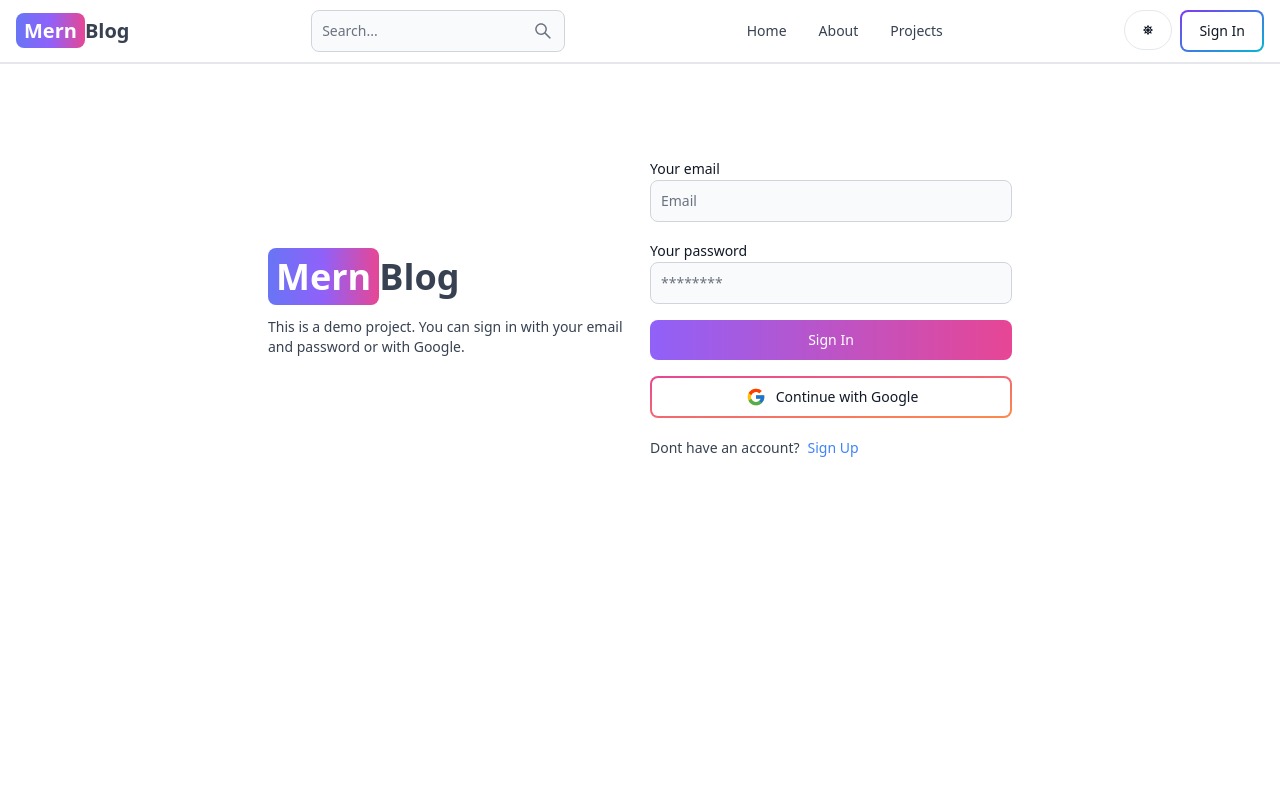
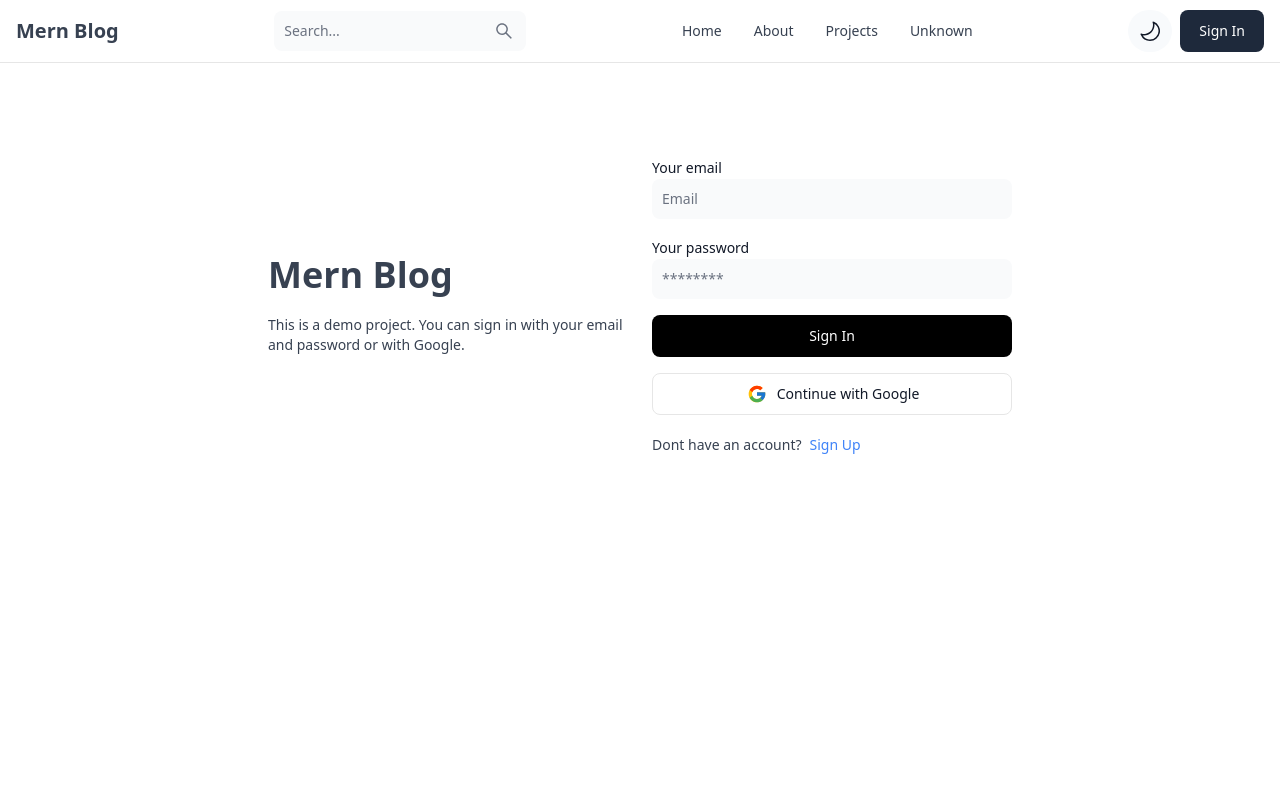
Before and after one commit to reeteshdulawat/mern-bog, a React (Vite) app in the folder client/: page /sign-in in a window 1280 px wide. Shown: the top 800 px of the page. Built offline with nearby package versions, Linux system fonts and the light colour scheme; no server answers.

Commit message:
Basic designing

```diff
--- a/client/src/components/Footer.jsx
+++ b/client/src/components/Footer.jsx
@@ -5,14 +5,14 @@ import { BsDribbble, BsFacebook, BsGithub, BsInstagram, BsTwitter } from "react-
 
 export default function FooterCom() {
   return (
-<Footer container className='border-t-8 border-teal-500'>
+<Footer container className='border-t-8 border-black'>
       <div className="w-full max-w-7xl mx-auto">
         <div className="grid w-full justify-between sm:flex md:grid-cols-1">
             <div className="mt-5">
           <Link to="/" className='self-center whitespace-nowrap text-lg sm:text-xl font-semibold dark:text-white'>
-            <span className='px-1 py-1 bg-gradient-to-r from-indigo-500 via-purple-500 to-pink-500 rounded-lg text-white'>Mern</span>
-            Blog
-        </Link></div>
+            <span>Mern Blog</span>
+        </Link>
+        </div>
           <div className="grid grid-cols-2 gap-8 mt-4 sm:grid-cols-3 sm:gap-6">
             <div>
               <Footer.Title title="about" />
--- a/client/src/components/Header.jsx
+++ b/client/src/components/Header.jsx
@@ -2,10 +2,12 @@ import React from 'react';
 import { Avatar, Button, Dropdown, Navbar, TextInput } from 'flowbite-react';
 import { Link, useLocation } from 'react-router-dom';
 import { AiOutlineSearch } from 'react-icons/ai';
-import { FaMoon, FaSun } from 'react-icons/fa';
+import { LuSunMedium } from "react-icons/lu";
 import { useSelector, useDispatch } from 'react-redux';
 import { toggleTheme } from '../redux/theme/themeSlice';
 import { signoutSuccess } from '../redux/user/userSlice';
+import { CiSearch } from "react-icons/ci";
+import { GoMoon } from "react-icons/go";
 
 export default function Header() {
     const path = useLocation().pathname;
@@ -28,26 +30,27 @@ export default function Header() {
         }
     };
   return (
-    <Navbar className='border-b-2'>
+    <Navbar className='navbar'>
+        <div className="flex flex-wrap gap-2">
+        <Navbar.Toggle />
         <Link to="/" className='self-center whitespace-nowrap text-sm sm:text-xl font-semibold dark:text-white'>
-            <span className='px-2 py-1 bg-gradient-to-r from-indigo-500 via-purple-500 to-pink-500 rounded-lg text-white'>Mern</span>
-            Blog
-        </Link>
+            <span>Mern Blog</span>
+        </Link></div>
         <form>
             <TextInput
             type='text'
             placeholder='Search...'
             rightIcon={AiOutlineSearch}
-            className='hidden lg:inline'
+            className='searchbar hidden lg:inline'
             />
         </form>
-        <Button className='w-12 h-10 lg:hidden' color='gray' pill>
-            <AiOutlineSearch />
+        <div className='flex flex-wrap gap-2 md:order-2'>
+            <Button size="xs" className='bg-[#f8fafc]' color='gray' pill onClick={()=>dispatch(toggleTheme())}>
+                {theme === 'light' ? <GoMoon className='self-center h-6 w-6' /> : <LuSunMedium className='self-center h-6 w-6' />}
+            </Button>
+            <Button size="xs" className='lg:hidden bg-[#f8fafc]' color='gray' pill>
+        <CiSearch className='self-center h-6 w-6' />
         </Button>
-        <div className='flex gap-2 md:order-2'>
-            <Button className='w-12 h-10 hidden sm:inline' color='gray' pill onClick={()=>dispatch(toggleTheme())}>
-                {theme === 'light' ? <FaSun /> : <FaMoon />}
-            </Button>
             {currentUser ? (
                 <Dropdown
                 arrowIcon={false}
@@ -73,11 +76,10 @@ export default function Header() {
             ):
            (
                <Link to='/sign-in'>
-               <Button gradientDuoTone='purpleToBlue' outline>Sign In</Button>
+               <Button className='bg-[#1e293b]'>Sign In</Button>
                </Link>
            )
            }
-            <Navbar.Toggle />
         </div>
             <Navbar.Collapse>
                 <Navbar.Link active={path === "/"} as={'div'}>
@@ -95,6 +97,11 @@ export default function Header() {
                         Projects
                     </Link>
                 </Navbar.Link>
+                <Navbar.Link active={path === "/projects"} as={'div'}>
+                    <Link to='/projects'>
+                        Unknown
+                    </Link>
+                </Navbar.Link>
             </Navbar.Collapse>
     </Navbar>
   )
--- a/client/src/components/OAuth.jsx
+++ b/client/src/components/OAuth.jsx
@@ -36,7 +36,7 @@ export default function OAuth() {
       }
     }
   return (
-    <Button type='button' gradientDuoTone='pinkToOrange' outline onClick={handleGoogleClick}>
+    <Button type='button' className='google-auth' color='gray' onClick={handleGoogleClick}>
         <FcGoogle className='w-6 h-5 mr-2'/>
         Continue with Google
     </Button>
--- a/client/src/index.css
+++ b/client/src/index.css
@@ -9,3 +9,15 @@ body{
 .ql-editor{
     font-size: 1.05rem;
 }
+
+.navbar {
+    border-bottom: 1px solid #e6e6e6;
+}
+
+.border-gray-300, .border-gray-200 {
+    border: none;
+}
+
+.google-auth {
+    border: 1px solid #e6e6e6;
+}
--- a/client/src/pages/SignIn.jsx
+++ b/client/src/pages/SignIn.jsx
@@ -39,12 +39,11 @@ export default function SignIn() {
   };
   return (
     <div className='min-h-screen mt-20'>
-      <div className="flex p-3 max-w-3xl mx-auto flex-col md:flex-row md:items-center gap-5">
+      <div className="flex p-3 max-w-3xl mx-auto flex-col md:flex-row md:items-center gap-6">
         {/*left */}
         <div className="flex-1">
         <Link to="/" className='font-bold dark:text-white text-4xl'>
-            <span className='px-2 py-1 bg-gradient-to-r from-indigo-500 via-purple-500 to-pink-500 rounded-lg text-white'>Mern</span>
-            Blog
+            <span>Mern Blog</span>
         </Link>
         <p className='text-sm mt-5'>
           This is a demo project. You can sign in with your email and password or with Google.
@@ -61,7 +60,7 @@ export default function SignIn() {
               <Label value='Your password' />
               <TextInput type='password' placeholder='********' id='password' onChange={handleChange}/>
             </div>
-            <Button gradientDuoTone='purpleToPink' type='submit' disabled={loading}>
+            <Button className='bg-[#000000]' type='submit' disabled={loading}>
               {
                 loading ? (
                   <>
--- a/client/src/pages/SignUp.jsx
+++ b/client/src/pages/SignUp.jsx
@@ -43,8 +43,7 @@ export default function SignUp() {
         {/*left */}
         <div className="flex-1">
         <Link to="/" className='font-bold dark:text-white text-4xl'>
-            <span className='px-2 py-1 bg-gradient-to-r from-indigo-500 via-purple-500 to-pink-500 rounded-lg text-white'>Mern</span>
-            Blog
+            <span >Mern Blog</span>
         </Link>
         <p className='text-sm mt-5'>
           This is a demo project. You can sign up with your email and password or with Google.
@@ -65,7 +64,7 @@ export default function SignUp() {
               <Label value='Your password' />
               <TextInput type='password' placeholder='Password' id='password' onChange={handleChange}/>
             </div>
-            <Button gradientDuoTone='purpleToPink' type='submit' disabled={loading}>
+            <Button className='bg-[#000000]' type='submit' disabled={loading}>
               {
                 loading ? (
                   <>
```
